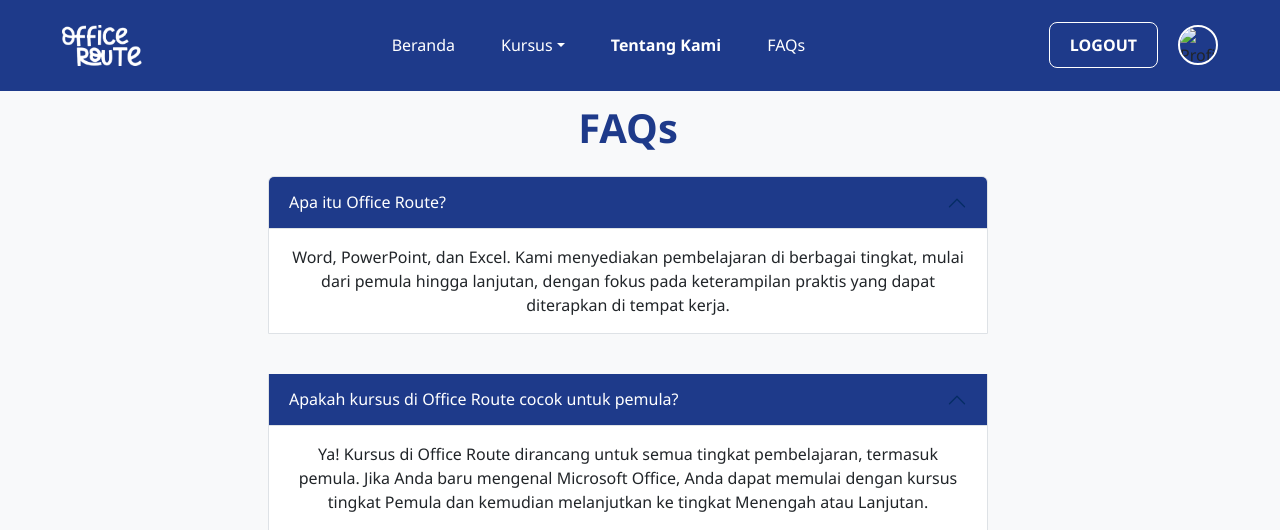
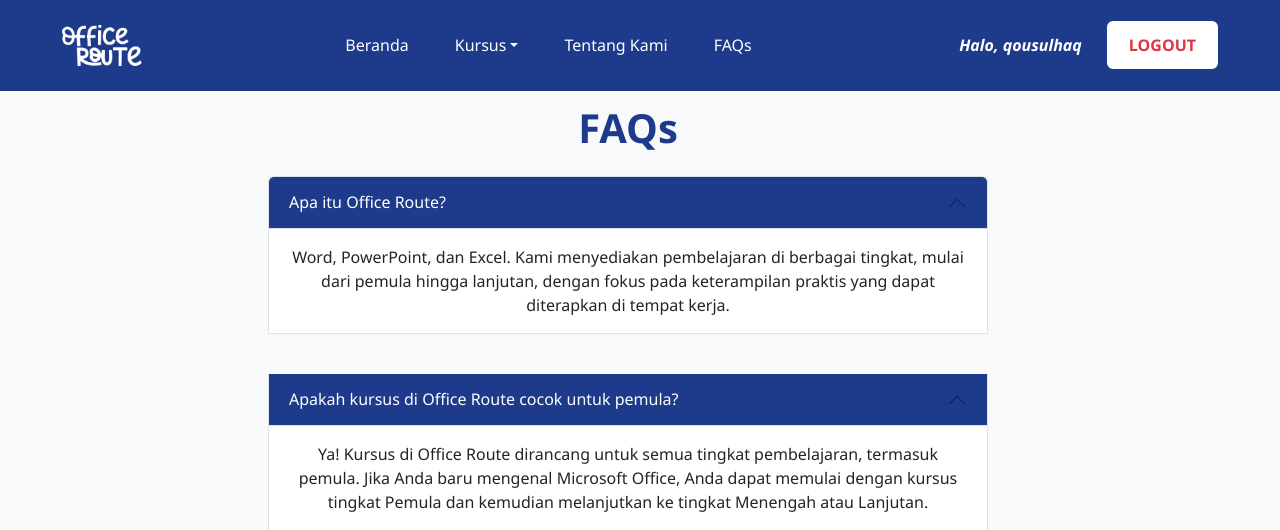
Before and after one commit to QousulHaq/office_route-backend, a Django app: page /faqs in a window 1280 px wide. Shown: the top 530 px of the page. Run offline with Django 5.2, Linux system fonts and the light colour scheme; a user stored in the database is signed in; some libraries are stand-ins or nearby versions.

Commit message:
add FEBE profil dan navbar

```diff
--- a/main/static/main/css/styles.css
+++ b/main/static/main/css/styles.css
@@ -89,22 +89,6 @@
   font-weight: bold;
 }
 
-/* Hover untuk tombol Sign In menggunakan gaya tombol Sign Up */
-.btn-signin:hover {
-  background-color: #206cbd;
-  /* Warna latar belakang saat hover */
-  color: white;
-  /* Warna teks saat hover */
-}
-
-/* Hover untuk tombol Sign Up menggunakan gaya tombol Sign In */
-.btn-signup:hover {
-  background-color: #206cbd;
-  /* Warna latar belakang saat hover */
-  color: white;
-  /* Warna teks saat hover */
-}
-
 .form-group {
   position: relative;
 }
@@ -133,7 +117,8 @@
 
 /* Gaya untuk dropdown menu */
 .dropdown-menu {
-  background-color: #206cbd;
+  background-color: #185ABD;
+  border: 1px solid white;
   /* Warna background dropdown */
 }
 
@@ -154,6 +139,80 @@
   margin-top: 50px;
   margin-bottom: 50px;
   /* Tambahkan margin bawah untuk memberi jarak dengan footer */
+}
+
+/* Styles for the Sign In, Sign Up, and Logout buttons */
+.btn-signin {
+  background-color: #ffff; /* Transparent background */
+  color: #ffff; /* Blue text color */
+  border: 2px solid #ffff; /* Blue border */
+  font-weight: bold; /* Bold text */
+  text-transform: uppercase; /* Uppercase letters */
+  padding: 10px 20px; /* Button padding */
+  margin-right: 10px;
+  color: #003366;
+}
+
+.btn-signin:hover {
+  background-color: #185ABD; /* Blue background on hover */
+  color: white; /* White text color */
+  border: 2px solid #ffff; /* Keep the blue border */
+}
+
+.btn-signup {
+  background-color: transparent; /* Transparent background */
+  color: #ffff; /* Green text color for Sign Up */
+  border: 2px solid #ffff; /* Green border for Sign Up */
+  font-weight: bold; /* Bold text */
+  text-transform: uppercase; /* Uppercase letters */
+  padding: 10px 20px; /* Button padding */
+  margin-right: 10px;
+}
+
+.btn-signup:hover {
+  background-color: #185ABD; /* Green background on hover */
+  color: #ffff; /* White text color */
+  border: 2px solid #ffff; /* Keep the green border */
+}
+
+.btn-logout {
+  background-color: #ffff; /* Transparent background */
+  color: #dc3545; /* Red text color for Logout */
+  border: 2px solid #ffff; /* Red border for Logout */
+  font-weight: bold; /* Bold text */
+  text-transform: uppercase; /* Uppercase letters */
+  padding: 10px 20px; /* Button padding */
+}
+
+.btn-logout:hover {
+  background-color: #dc3545; /* Red background on hover */
+  color: white; /* White text color */
+  border: 2px solid #ffff; /* Keep the red border */
+}
+
+.greeting-container {
+  display: flex;
+  align-items: center;
+  margin-left: 10px; /* Adjust space between greeting text and logout button */
+}
+
+.greeting-text {
+  font-size: 16px;
+  font-weight: bold;
+  color: #fff; /* White color for greeting text */
+  padding-right: 10px;
+  font-style: italic; /* Make the greeting text italic */
+  border-radius: 8px; /* Rounded corners */
+  padding: 5px 10px; /* Add padding inside */
+}
+
+.btn-logout {
+  margin-left: 15px; /* Add space between the greeting text and the logout button */
+}
+
+/* Gaya untuk teks "Tentang Kami" agar tidak bold */
+.nav-link.tentang-kami {
+  font-weight: normal !important; /* Pastikan teks ini tidak bold */
 }
 
 /* End CSS Navbar */
--- a/main/templates/includes/navbar.html
+++ b/main/templates/includes/navbar.html
@@ -1,5 +1,5 @@
 <!-- templates/includes/navbar.html -->
-{% load static %} <!-- This line loads the static files in your template -->
+{% load static %}
 
 <header>
     <nav class="navbar navbar-expand-lg" style="position: fixed; top: 0; left: 0; width: 100%; z-index: 1050;">
@@ -19,48 +19,27 @@
                             <li><a class="dropdown-item" href="{% url 'all_course' %}">Semua Kursus</a></li>
                         </ul>
                     </li>
-                    <li class="nav-item"><a class="nav-link active" href="{% url 'about' %}">Tentang Kami</a></li>
+                    <li class="nav-item"><a class="nav-link" href="{% url 'about' %}">Tentang Kami</a></li>
                     <li class="nav-item"><a class="nav-link" href="{% url 'faqs' %}">FAQs</a></li>
                 </ul>
 
                 <div class="d-flex">
                     {% if user.is_authenticated %}
-                        <!-- Display Logout button and profile picture if the user is authenticated -->
-                        <a class="btn btn-signup" href="{% url 'logout' %}">Logout</a>
-                        <div class="profile-container">
-                            <img src="{{ user.profile_picture.url }}" alt="Profile Picture" class="profile-picture">
+                        <!-- Display Greeting and Logout button if the user is authenticated -->
+                        <div class="greeting-container">
+                            <span class="greeting-text">Halo, {{ user.username }}</span>
                         </div>
+                        <a class="btn btn-logout" href="{% url 'logout' %}">Logout</a>
                     {% else %}
                         <a class="btn btn-signin" href="{% url 'login' %}">Sign In</a>
                         <a class="btn btn-signup" href="{% url 'signup' %}">Sign Up</a>
                     {% endif %}
                 </div>
-
-                <audio id="navbarSigninSound" src="{% static 'main/audio/LoginOfficeRoute.mp3' %}"></audio>
             </div>
         </div>
     </nav>
 </header>
 
 <body style="padding-top: 56px;">
-
-<!-- Add CSS Styles -->
-<style>
-    .profile-container {
-        display: flex;
-        align-items: center;
-        margin-left: 10px; /* Adjust space between profile picture and logout button */
-    }
-
-    .profile-picture {
-        width: 40px; /* Size of the profile picture */
-        height: 40px; /* Size of the profile picture */
-        border-radius: 50%; /* Make the image circular */
-        object-fit: cover; /* Ensure the image doesn't stretch */
-        border: 2px solid #fff; /* Add white border around the profile picture */
-    }
-
-    .btn-signup {
-        margin-right: 10px;
-    }
-</style>
+    <!-- Main content goes here -->
+</body>
```
Also changed, not shown: db.sqlite3, media/profile_pics/logo12partner.png (added).
